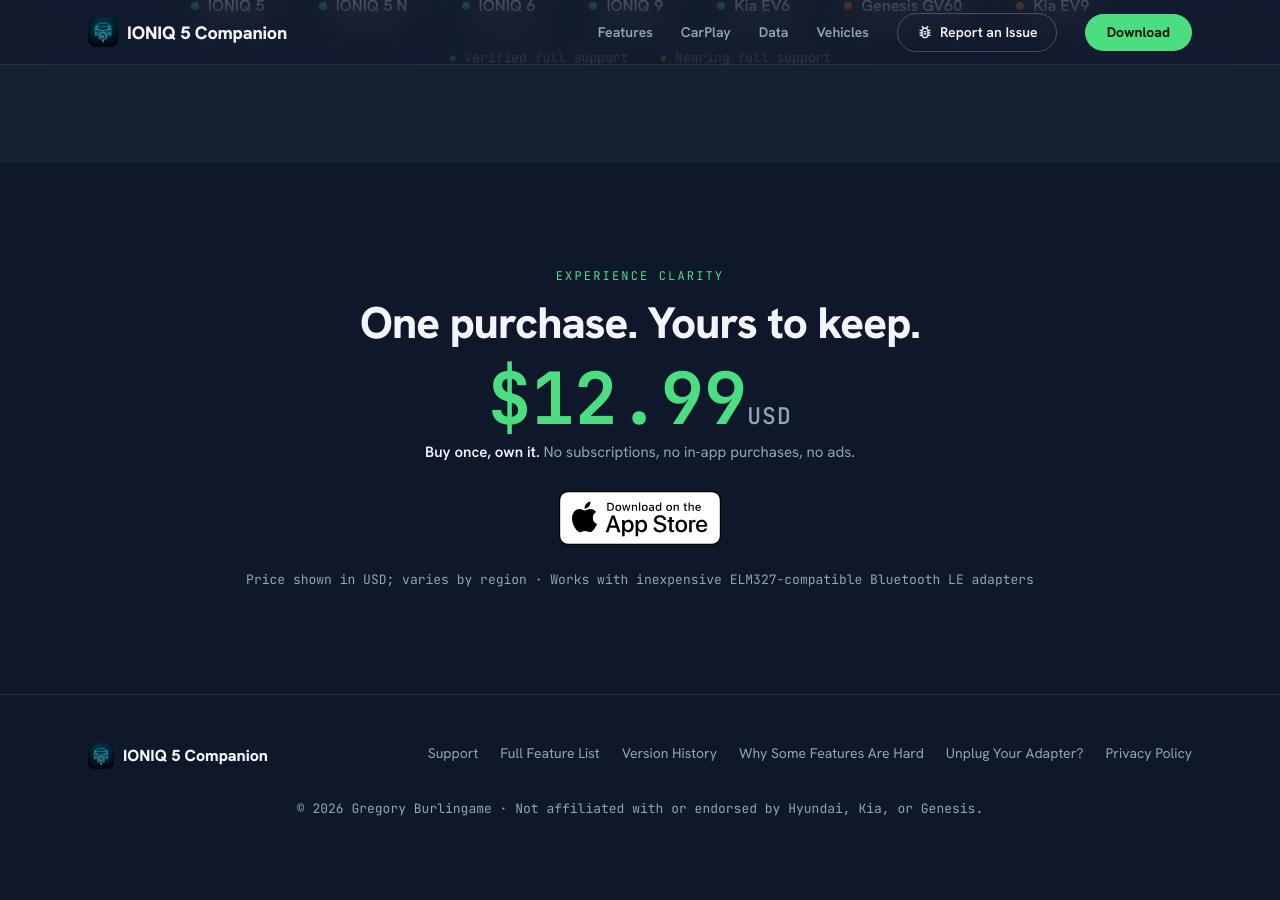
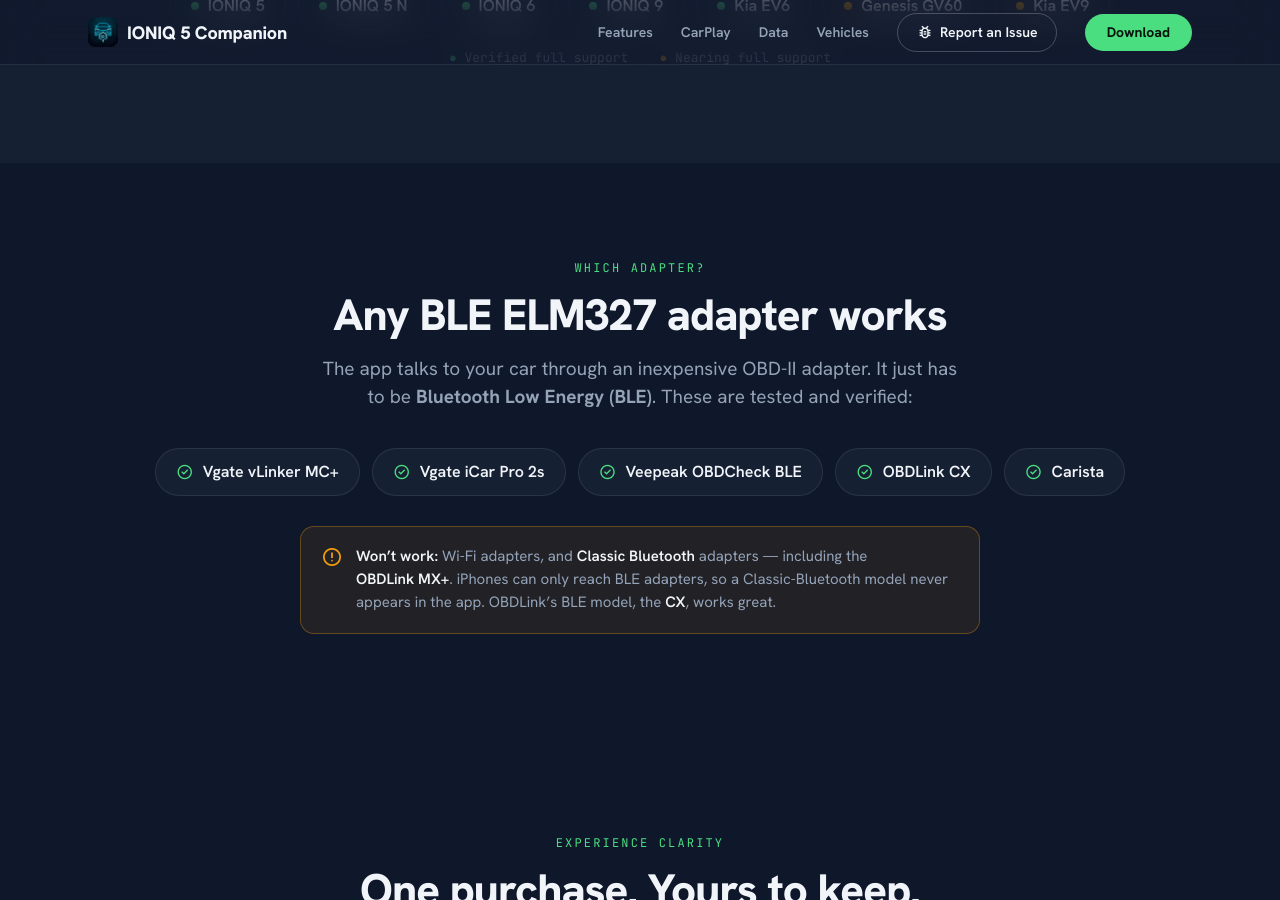
Before and after one commit to gburlingame/ioniq-app, a Jekyll site: the page built from index.html, in a window 1280 px wide and 900 px high, scrolled down 6823 px. Built offline with Jekyll 4.4.1, drawn with Linux system fonts in a browser that asks for light colours; before the commit the page ends 7701 px from its top, so only the background shows below that.

Commit message:
Add adapter compatibility callout; flag OBDLink MX+ as incompatible
Landing page gains a 'Which adapter?' section listing the verified BLE
adapters and a caution box naming Wi-Fi and Classic-Bluetooth adapters
(OBDLink MX+) as incompatible, since iPhones only reach BLE. Mirror the
MX+ caveat into support.md's canonical Adapter Compatibility section.

Co-Authored-By: Claude Opus 4.8 (1M context) <noreply@anthropic.com>

```diff
--- a/assets/css/landing.css
+++ b/assets/css/landing.css
@@ -130,6 +130,14 @@
   .dot.full{background:var(--primary)} .dot.near{background:var(--tertiary)}
   .veh-legend{margin-top:18px;text-align:center;font-size:13px;color:var(--on-surface-variant);font-family:'JetBrains Mono',monospace}
 
+  /* ADAPTERS */
+  .vchip .material-symbols-outlined{font-size:18px}
+  .vchip .ok{color:var(--primary)}
+  .adapter-warn{max-width:680px;margin:30px auto 0;display:flex;gap:13px;align-items:flex-start;text-align:left;background:rgba(245,158,11,.08);border:1px solid rgba(245,158,11,.32);border-radius:14px;padding:18px 20px}
+  .adapter-warn .material-symbols-outlined{color:var(--tertiary);font-size:22px;flex-shrink:0;margin-top:1px}
+  .adapter-warn p{color:var(--on-surface-variant);font-size:15px;line-height:1.55}
+  .adapter-warn b{color:var(--on-surface);font-weight:600}
+
   /* DOWNLOAD */
   .download{text-align:center;padding:104px 0}
   .price{font-family:'JetBrains Mono',monospace;font-size:clamp(46px,8vw,72px);font-weight:700;color:var(--primary);line-height:1;margin:8px 0 6px}
--- a/index.html
+++ b/index.html
@@ -216,6 +216,24 @@ nav_exclude: true
   <div class="veh-legend"><span style="color:var(--primary)">&#9679;</span> Verified full support &nbsp;&nbsp; <span style="color:var(--tertiary)">&#9679;</span> Nearing full support</div>
 </div></section>
 
+<!-- ADAPTERS -->
+<section id="adapters" class="pad"><div class="wrap center">
+  <div class="eyebrow">Which adapter?</div>
+  <h2>Any BLE ELM327 adapter works</h2>
+  <p class="lead center">The app talks to your car through an inexpensive OBD-II adapter. It just has to be <b>Bluetooth Low Energy (BLE)</b>. These are tested and verified:</p>
+  <div class="veh">
+    <div class="vchip"><span class="material-symbols-outlined ok">check_circle</span>Vgate vLinker MC+</div>
+    <div class="vchip"><span class="material-symbols-outlined ok">check_circle</span>Vgate iCar Pro 2s</div>
+    <div class="vchip"><span class="material-symbols-outlined ok">check_circle</span>Veepeak OBDCheck BLE</div>
+    <div class="vchip"><span class="material-symbols-outlined ok">check_circle</span>OBDLink CX</div>
+    <div class="vchip"><span class="material-symbols-outlined ok">check_circle</span>Carista</div>
+  </div>
+  <div class="adapter-warn">
+    <span class="material-symbols-outlined">error</span>
+    <p><b>Won&rsquo;t work:</b> Wi-Fi adapters, and <b>Classic Bluetooth</b> adapters &mdash; including the <b>OBDLink&nbsp;MX+</b>. iPhones can only reach BLE adapters, so a Classic-Bluetooth model never appears in the app. OBDLink&rsquo;s BLE model, the <b>CX</b>, works great.</p>
+  </div>
+</div></section>
+
 <!-- DOWNLOAD -->
 <section id="download" class="download"><div class="wrap">
   <div class="eyebrow" style="text-align:center">Experience clarity</div>
```
Also changed, not shown: support.md (+2 -0 lines).
